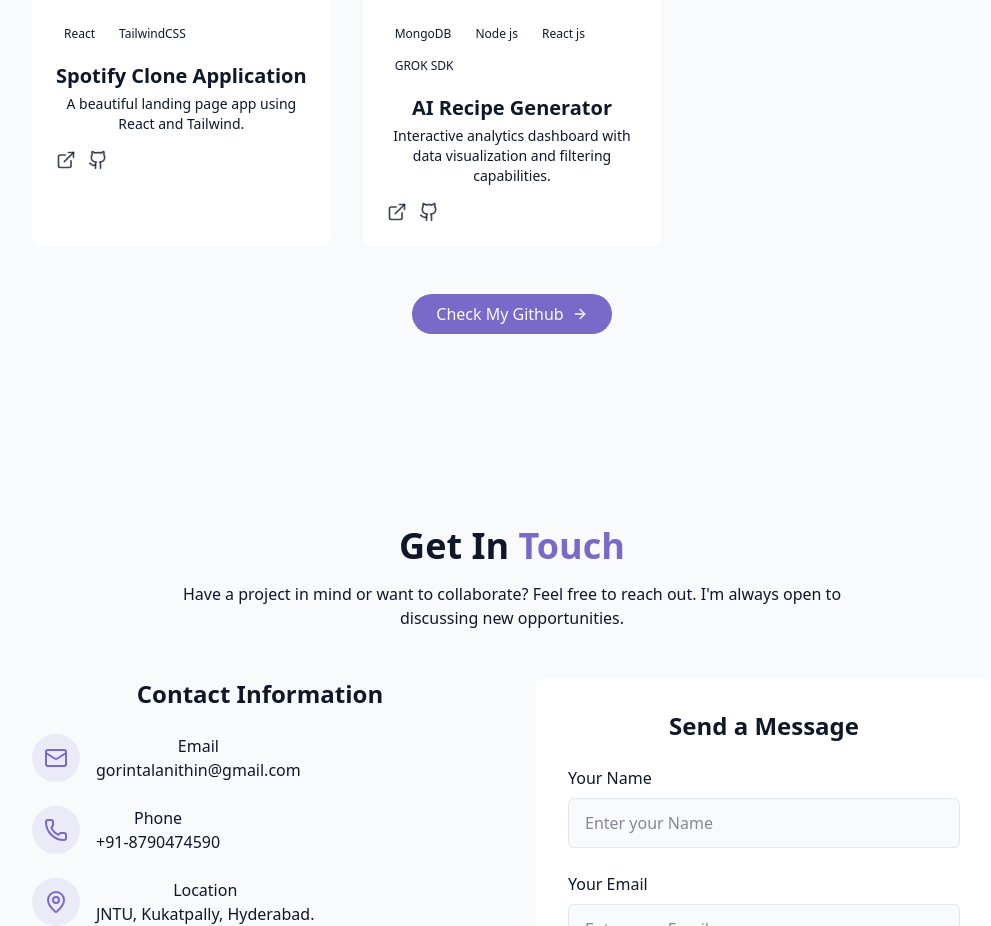
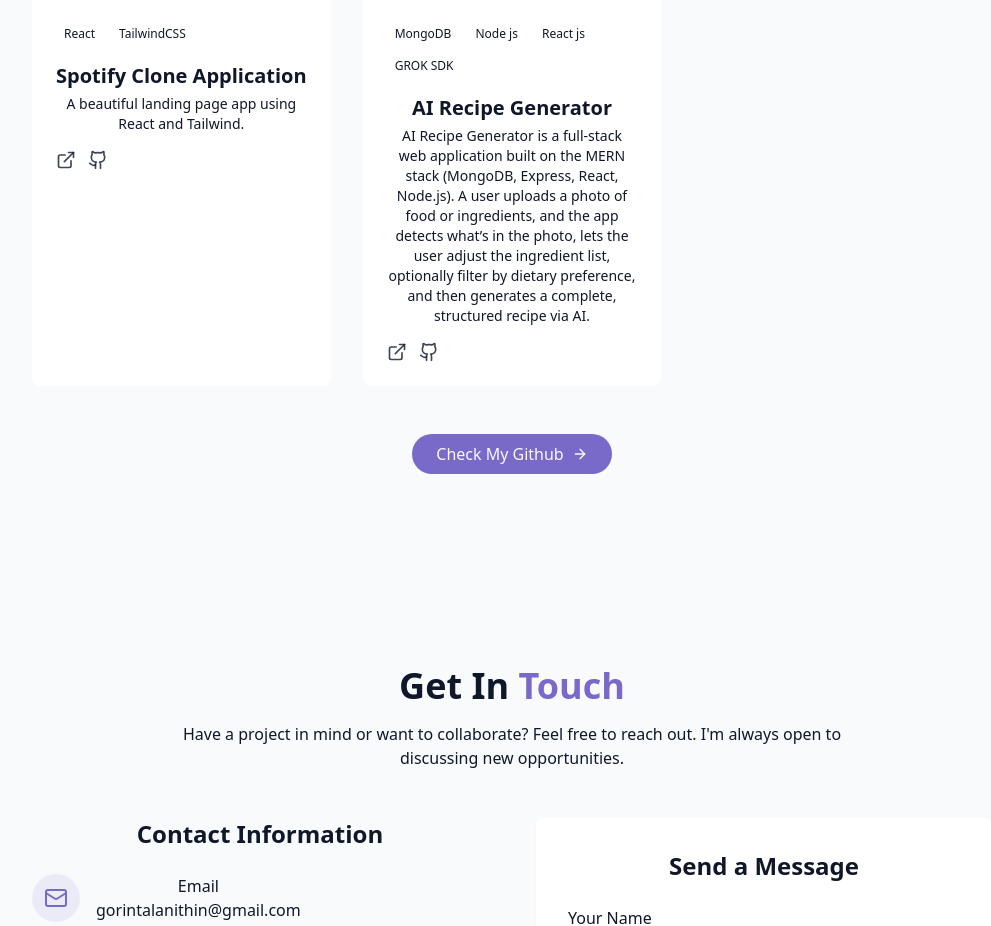
Before and after one commit to nithintechie123/Nithin-Portfolio-Reactjs-TailwindCSS, a React (Vite) app: page / in a window 1280 px wide. Shown: the part 2844-3770 px from the top of the page, without its empty margins (128-1119 px from the left). Built offline with nearby package versions, Linux system fonts and the light colour scheme.

Commit message:
added project description

```diff
--- a/src/components/ProjectsSection.jsx
+++ b/src/components/ProjectsSection.jsx
@@ -17,7 +17,7 @@ const projects = [
     id: 2,
     title: "AI Recipe Generator",
     description:
-      "Interactive analytics dashboard with data visualization and filtering capabilities.",
+      "AI Recipe Generator is a full-stack web application built on the MERN stack (MongoDB, Express, React, Node.js). A user uploads a photo of food or ingredients, and the app detects what’s in the photo, lets the user adjust the ingredient list, optionally filter by dietary preference, and then generates a complete, structured recipe via AI.",
     image: "/projects/Ai-Recipe-Thumbnail.png",
     tags: ["MongoDB", "Node js", "React js", "GROK SDK"],
     demoUrl: "https://ai-recipe-generator-eta.vercel.app/",
```
